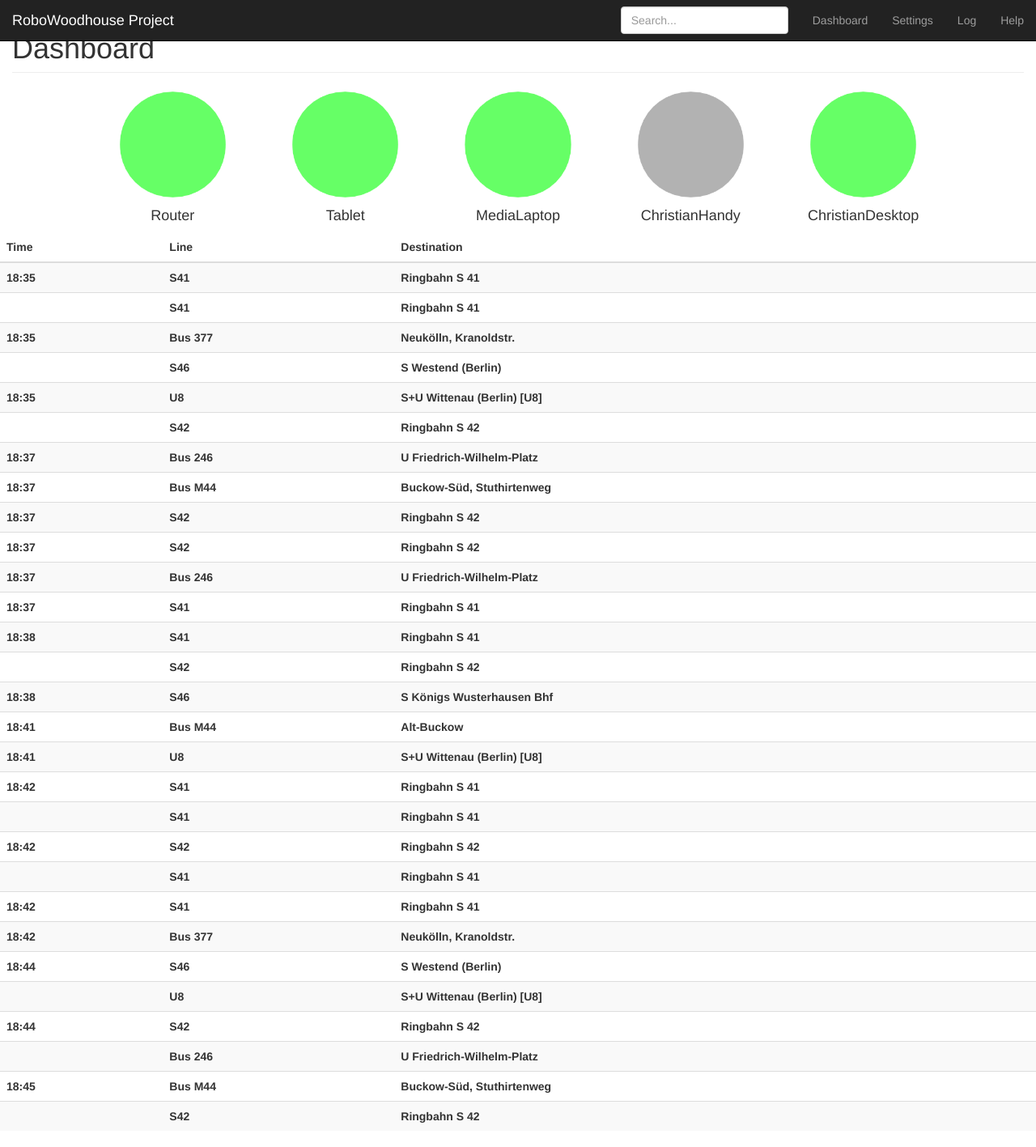
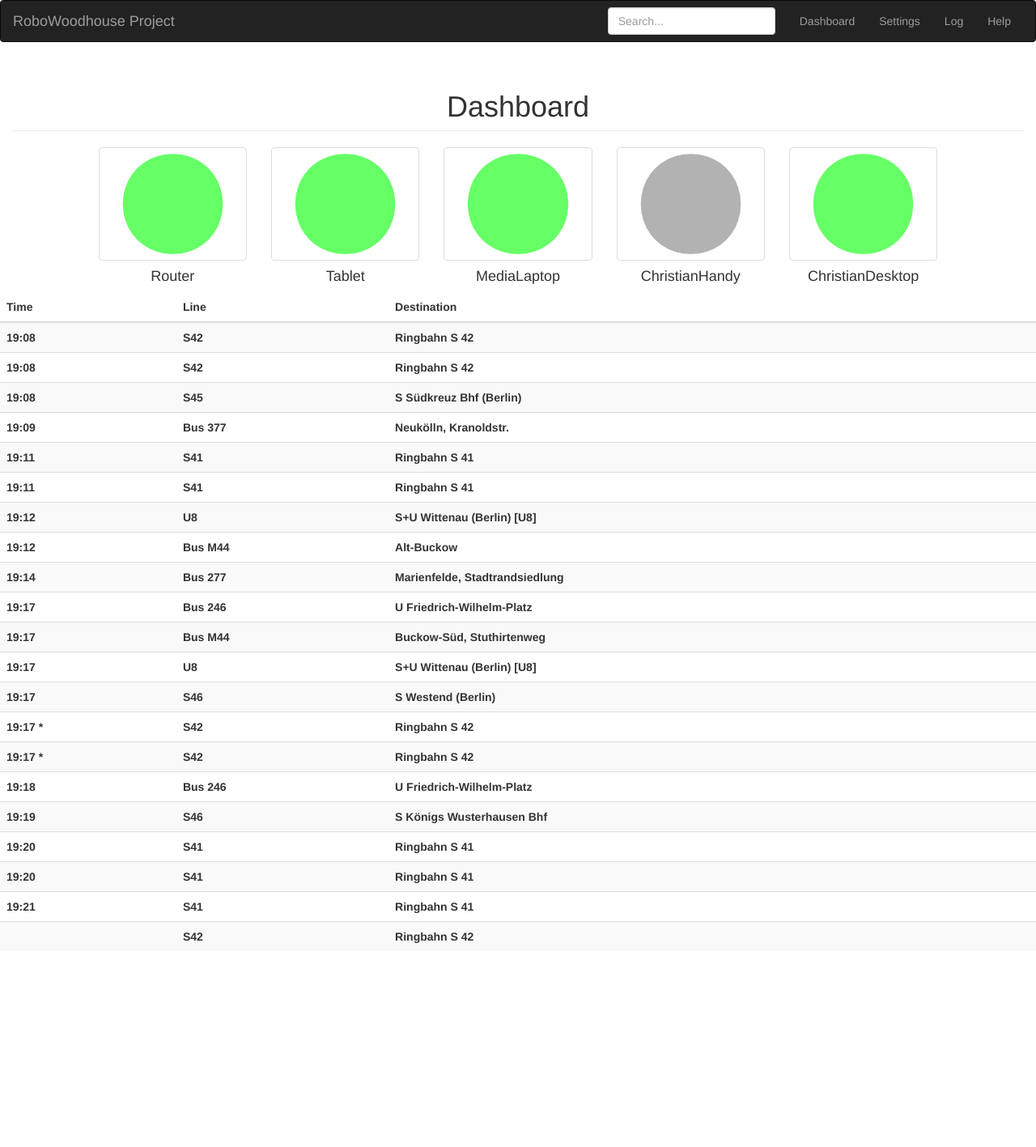
Before and after one commit to RoboWoodhouse/RoboButler, a PHP site: page / in a window 1280 px wide. Shown: the whole page at 81% size. After the commit the page ends 1195 px from the top, so only its background shows below. Run offline with PHP 8.4, Linux system fonts and the light colour scheme; lists and menus that the app fills with data are empty.

Commit message:
New Headline

```diff
--- a/content/activity.php
+++ b/content/activity.php
@@ -1,20 +1,20 @@
 <div class="col-lg-2 col-lg-offset-1 col-md-2 col-md-offset-1 placeholder">
-  <img align="center" class="img-responsive" height="200" src="./images/green.png" width="200"/>
+  <img align="center" class="img-thumbnail" height="200" src="./images/green.png" width="200"/>
   <h4 align="center">Router</h4>
 </div>
 <div class="col-lg-2 col-md-2 placeholder">
-  <img align="center" class="img-responsive" height="200" src="./images/green.png" width="200"/>
+  <img align="center" class="img-thumbnail" height="200" src="./images/green.png" width="200"/>
   <h4 align="center">Tablet</h4>
 </div>
 <div class="col-lg-2 col-md-2 placeholder">
-  <img align="center" class="img-responsive" height="200" src="./images/green.png" width="200"/>
+  <img align="center" class="img-thumbnail" height="200" src="./images/green.png" width="200"/>
   <h4 align="center">MediaLaptop</h4>
 </div>
 <div class="col-lg-2 col-md-2 placeholder">
-  <img align="center" class="img-responsive" height="200" src="./images/gray.png" width="200"/>
+  <img align="center" class="img-thumbnail" height="200" src="./images/gray.png" width="200"/>
   <h4 align="center">ChristianHandy</h4>
 </div>
 <div class="col-lg-2 col-md-2 placeholder">
-  <img align="center" class="img-responsive" height="200" src="./images/green.png" width="200"/>
+  <img align="center" class="img-thumbnail" height="200" src="./images/green.png" width="200"/>
   <h4 align="center">ChristianDesktop</h4>
 </div>
--- a/content/bvg.php
+++ b/content/bvg.php
@@ -9,144 +9,104 @@
     </thead>
     <tbody>
       <tr>
-        <th>18:35 </th>
+        <th>19:08</th>
+        <th>S42</th>
+        <th>Ringbahn S 42</th>
+      </tr>
+      <tr>
+        <th>19:08</th>
+        <th>S42</th>
+        <th>Ringbahn S 42</th>
+      </tr>
+      <tr>
+        <th>19:08</th>
+        <th>S45</th>
+        <th>S Südkreuz Bhf (Berlin)</th>
+      </tr>
+      <tr>
+        <th>19:09</th>
+        <th>Bus  377</th>
+        <th>Neukölln, Kranoldstr.</th>
+      </tr>
+      <tr>
+        <th>19:11</th>
         <th>S41</th>
         <th>Ringbahn S 41</th>
       </tr>
       <tr>
-        <th></th>
+        <th>19:11</th>
         <th>S41</th>
         <th>Ringbahn S 41</th>
       </tr>
       <tr>
-        <th>18:35 </th>
-        <th>Bus  377</th>
-        <th>Neukölln, Kranoldstr.</th>
+        <th>19:12</th>
+        <th>U8</th>
+        <th>S+U Wittenau (Berlin) [U8]</th>
       </tr>
       <tr>
-        <th></th>
+        <th>19:12</th>
+        <th>Bus  M44</th>
+        <th>Alt-Buckow</th>
+      </tr>
+      <tr>
+        <th>19:14</th>
+        <th>Bus  277</th>
+        <th>Marienfelde, Stadtrandsiedlung</th>
+      </tr>
+      <tr>
+        <th>19:17</th>
+        <th>Bus  246</th>
+        <th>U Friedrich-Wilhelm-Platz</th>
+      </tr>
+      <tr>
+        <th>19:17</th>
+        <th>Bus  M44</th>
+        <th>Buckow-Süd, Stuthirtenweg</th>
+      </tr>
+      <tr>
+        <th>19:17</th>
+        <th>U8</th>
+        <th>S+U Wittenau (Berlin) [U8]</th>
+      </tr>
+      <tr>
+        <th>19:17</th>
         <th>S46</th>
         <th>S Westend (Berlin)</th>
       </tr>
       <tr>
-        <th>18:35 </th>
-        <th>U8</th>
-        <th>S+U Wittenau (Berlin) [U8]</th>
-      </tr>
-      <tr>
-        <th></th>
+        <th>19:17 *</th>
         <th>S42</th>
         <th>Ringbahn S 42</th>
       </tr>
       <tr>
-        <th>18:37</th>
+        <th>19:17 *</th>
+        <th>S42</th>
+        <th>Ringbahn S 42</th>
+      </tr>
+      <tr>
+        <th>19:18</th>
         <th>Bus  246</th>
         <th>U Friedrich-Wilhelm-Platz</th>
       </tr>
       <tr>
-        <th>18:37</th>
-        <th>Bus  M44</th>
-        <th>Buckow-Süd, Stuthirtenweg</th>
+        <th>19:19</th>
+        <th>S46</th>
+        <th>S Königs Wusterhausen Bhf</th>
       </tr>
       <tr>
-        <th>18:37</th>
-        <th>S42</th>
-        <th>Ringbahn S 42</th>
-      </tr>
-      <tr>
-        <th>18:37</th>
-        <th>S42</th>
-        <th>Ringbahn S 42</th>
-      </tr>
-      <tr>
-        <th>18:37</th>
-        <th>Bus  246</th>
-        <th>U Friedrich-Wilhelm-Platz</th>
-      </tr>
-      <tr>
-        <th>18:37</th>
+        <th>19:20</th>
         <th>S41</th>
         <th>Ringbahn S 41</th>
       </tr>
       <tr>
-        <th>18:38 </th>
+        <th>19:20</th>
         <th>S41</th>
         <th>Ringbahn S 41</th>
       </tr>
       <tr>
-        <th></th>
-        <th>S42</th>
-        <th>Ringbahn S 42</th>
-      </tr>
-      <tr>
-        <th>18:38</th>
-        <th>S46</th>
-        <th>S Königs Wusterhausen Bhf</th>
-      </tr>
-      <tr>
-        <th>18:41</th>
-        <th>Bus  M44</th>
-        <th>Alt-Buckow</th>
-      </tr>
-      <tr>
-        <th>18:41</th>
-        <th>U8</th>
-        <th>S+U Wittenau (Berlin) [U8]</th>
-      </tr>
-      <tr>
-        <th>18:42 </th>
+        <th>19:21 </th>
         <th>S41</th>
         <th>Ringbahn S 41</th>
-      </tr>
-      <tr>
-        <th></th>
-        <th>S41</th>
-        <th>Ringbahn S 41</th>
-      </tr>
-      <tr>
-        <th>18:42 </th>
-        <th>S42</th>
-        <th>Ringbahn S 42</th>
-      </tr>
-      <tr>
-        <th></th>
-        <th>S41</th>
-        <th>Ringbahn S 41</th>
-      </tr>
-      <tr>
-        <th>18:42</th>
-        <th>S41</th>
-        <th>Ringbahn S 41</th>
-      </tr>
-      <tr>
-        <th>18:42</th>
-        <th>Bus  377</th>
-        <th>Neukölln, Kranoldstr.</th>
-      </tr>
-      <tr>
-        <th>18:44 </th>
-        <th>S46</th>
-        <th>S Westend (Berlin)</th>
-      </tr>
-      <tr>
-        <th></th>
-        <th>U8</th>
-        <th>S+U Wittenau (Berlin) [U8]</th>
-      </tr>
-      <tr>
-        <th>18:44 </th>
-        <th>S42</th>
-        <th>Ringbahn S 42</th>
-      </tr>
-      <tr>
-        <th></th>
-        <th>Bus  246</th>
-        <th>U Friedrich-Wilhelm-Platz</th>
-      </tr>
-      <tr>
-        <th>18:45 </th>
-        <th>Bus  M44</th>
-        <th>Buckow-Süd, Stuthirtenweg</th>
       </tr>
       <tr>
         <th></th>
--- a/content/header.php
+++ b/content/header.php
@@ -10,7 +10,8 @@
 
             <!-- Bootstrap core CSS -->
             <link href="./css/bootstrap.min.css" rel="stylesheet">
-
+            <!-- Activity CSS -->
+            <link href="./css/activity.css" rel="stylesheet">
             <!-- IE10 viewport hack for Surface/desktop Windows 8 bug -->
             <link href="./css/ie10-viewport-bug-workaround.css" rel="stylesheet">
 
--- /dev/null
+++ b/css/activity.css
@@ -0,0 +1,11 @@
+.image {
+   position: relative;
+   width: 100%; /* for IE 6 */
+}
+
+h2 {
+   position: absolute;
+   top: 50px;
+   left: 0;
+   width: 100%;
+}
--- a/index.php
+++ b/index.php
@@ -6,14 +6,16 @@
   </head>
 
   <body>
-  <nav  class="navbar navbar-inverse navbar-fixed-top">
+  <nav  class="navbar navbar-inverse">
     <?php include ('content/navbar.php'); ?>
   </nav>
 
   <div class="container-fluid">
     <div class="row">
       <div class="col-md-12 main">
+        <center>
         <h1 class="page-header">Dashboard</h1>
+        </center>
       </div><!--Page Header-->
     </div><!-- row-->
     <div class="row">
--- a/logfile.txt
+++ b/logfile.txt
@@ -7,3 +7,6 @@
 REQUEST TO https://fahrinfo.bvg.de/Fahrinfo/bin/stboard.bin/en?boardType=depRT&application=FILTER&view=STATIONINFO&maxJourneys=20&REQProduct_5_name=yes&REQProduct_6_name=yes&REQProduct_0_name=yes&REQProduct_1_name=yes&REQProduct_2_name=yes&REQProduct_3_name=yes&REQProduct_4_name=yes&input=+S%2BU+Hermannstr.+%28Berlin%29&REQ0JourneyStopsSID=A%3D1%40O%3DS%2BU+Hermannstr.+%28Berlin%29%40X%3D13431699%40Y%3D52467177%40U%3D80%40L%3D9079221%40B%3D1%40p%3D1452855421%40&REQ0JourneyProduct_prod_list_6=0000001000000000&REQ0JourneyProduct_prod_list_0=1000000000000000&REQ0JourneyProduct_prod_list_1=0100000000000000&REQ0JourneyProduct_prod_list_2=0010000000000000&REQ0JourneyProduct_prod_list_3=0001000000000000&REQ0JourneyProduct_prod_list_4=0000100000000000&existBikeEverywhere=yes&selectDate=today&dateBegin=10.2.16&dateEnd=10.8.16&time=18%3A25&timeselectEnd=Reset&start= AT 18:25 ON THE 10.2.16
 REQUEST TO https://fahrinfo.bvg.de/Fahrinfo/bin/stboard.bin/en?boardType=depRT&application=FILTER&view=STATIONINFO&maxJourneys=20&REQProduct_5_name=yes&REQProduct_6_name=yes&REQProduct_0_name=yes&REQProduct_1_name=yes&REQProduct_2_name=yes&REQProduct_3_name=yes&REQProduct_4_name=yes&input=+S%2BU+Hermannstr.+%28Berlin%29&REQ0JourneyStopsSID=A%3D1%40O%3DS%2BU+Hermannstr.+%28Berlin%29%40X%3D13431699%40Y%3D52467177%40U%3D80%40L%3D9079221%40B%3D1%40p%3D1452855421%40&REQ0JourneyProduct_prod_list_6=0000001000000000&REQ0JourneyProduct_prod_list_0=1000000000000000&REQ0JourneyProduct_prod_list_1=0100000000000000&REQ0JourneyProduct_prod_list_2=0010000000000000&REQ0JourneyProduct_prod_list_3=0001000000000000&REQ0JourneyProduct_prod_list_4=0000100000000000&existBikeEverywhere=yes&selectDate=today&dateBegin=10.2.16&dateEnd=10.8.16&time=18%3A34&timeselectEnd=Reset&start= AT 18:34 ON THE 10.2.16
 REQUEST TO https://fahrinfo.bvg.de/Fahrinfo/bin/stboard.bin/en?boardType=depRT&application=FILTER&view=STATIONINFO&maxJourneys=20&REQProduct_5_name=yes&REQProduct_6_name=yes&REQProduct_0_name=yes&REQProduct_1_name=yes&REQProduct_2_name=yes&REQProduct_3_name=yes&REQProduct_4_name=yes&input=+S%2BU+Hermannstr.+%28Berlin%29&REQ0JourneyStopsSID=A%3D1%40O%3DS%2BU+Hermannstr.+%28Berlin%29%40X%3D13431699%40Y%3D52467177%40U%3D80%40L%3D9079221%40B%3D1%40p%3D1452855421%40&REQ0JourneyProduct_prod_list_6=0000001000000000&REQ0JourneyProduct_prod_list_0=1000000000000000&REQ0JourneyProduct_prod_list_1=0100000000000000&REQ0JourneyProduct_prod_list_2=0010000000000000&REQ0JourneyProduct_prod_list_3=0001000000000000&REQ0JourneyProduct_prod_list_4=0000100000000000&existBikeEverywhere=yes&selectDate=today&dateBegin=10.2.16&dateEnd=10.8.16&time=18%3A35&timeselectEnd=Reset&start= AT 18:35 ON THE 10.2.16
+REQUEST TO https://fahrinfo.bvg.de/Fahrinfo/bin/stboard.bin/en?boardType=depRT&application=FILTER&view=STATIONINFO&maxJourneys=20&REQProduct_5_name=yes&REQProduct_6_name=yes&REQProduct_0_name=yes&REQProduct_1_name=yes&REQProduct_2_name=yes&REQProduct_3_name=yes&REQProduct_4_name=yes&input=+S%2BU+Hermannstr.+%28Berlin%29&REQ0JourneyStopsSID=A%3D1%40O%3DS%2BU+Hermannstr.+%28Berlin%29%40X%3D13431699%40Y%3D52467177%40U%3D80%40L%3D9079221%40B%3D1%40p%3D1452855421%40&REQ0JourneyProduct_prod_list_6=0000001000000000&REQ0JourneyProduct_prod_list_0=1000000000000000&REQ0JourneyProduct_prod_list_1=0100000000000000&REQ0JourneyProduct_prod_list_2=0010000000000000&REQ0JourneyProduct_prod_list_3=0001000000000000&REQ0JourneyProduct_prod_list_4=0000100000000000&existBikeEverywhere=yes&selectDate=today&dateBegin=10.2.16&dateEnd=10.8.16&time=18%3A43&timeselectEnd=Reset&start= AT 18:43 ON THE 10.2.16
+REQUEST TO https://fahrinfo.bvg.de/Fahrinfo/bin/stboard.bin/en?boardType=depRT&application=FILTER&view=STATIONINFO&maxJourneys=20&REQProduct_5_name=yes&REQProduct_6_name=yes&REQProduct_0_name=yes&REQProduct_1_name=yes&REQProduct_2_name=yes&REQProduct_3_name=yes&REQProduct_4_name=yes&input=+S%2BU+Hermannstr.+%28Berlin%29&REQ0JourneyStopsSID=A%3D1%40O%3DS%2BU+Hermannstr.+%28Berlin%29%40X%3D13431699%40Y%3D52467177%40U%3D80%40L%3D9079221%40B%3D1%40p%3D1452855421%40&REQ0JourneyProduct_prod_list_6=0000001000000000&REQ0JourneyProduct_prod_list_0=1000000000000000&REQ0JourneyProduct_prod_list_1=0100000000000000&REQ0JourneyProduct_prod_list_2=0010000000000000&REQ0JourneyProduct_prod_list_3=0001000000000000&REQ0JourneyProduct_prod_list_4=0000100000000000&existBikeEverywhere=yes&selectDate=today&dateBegin=10.2.16&dateEnd=10.8.16&time=19%3A7&timeselectEnd=Reset&start= AT 19:7 ON THE 10.2.16
+REQUEST TO https://fahrinfo.bvg.de/Fahrinfo/bin/stboard.bin/en?boardType=depRT&application=FILTER&view=STATIONINFO&maxJourneys=20&REQProduct_5_name=yes&REQProduct_6_name=yes&REQProduct_0_name=yes&REQProduct_1_name=yes&REQProduct_2_name=yes&REQProduct_3_name=yes&REQProduct_4_name=yes&input=+S%2BU+Hermannstr.+%28Berlin%29&REQ0JourneyStopsSID=A%3D1%40O%3DS%2BU+Hermannstr.+%28Berlin%29%40X%3D13431699%40Y%3D52467177%40U%3D80%40L%3D9079221%40B%3D1%40p%3D1452855421%40&REQ0JourneyProduct_prod_list_6=0000001000000000&REQ0JourneyProduct_prod_list_0=1000000000000000&REQ0JourneyProduct_prod_list_1=0100000000000000&REQ0JourneyProduct_prod_list_2=0010000000000000&REQ0JourneyProduct_prod_list_3=0001000000000000&REQ0JourneyProduct_prod_list_4=0000100000000000&existBikeEverywhere=yes&selectDate=today&dateBegin=10.2.16&dateEnd=10.8.16&time=19%3A8&timeselectEnd=Reset&start= AT 19:8 ON THE 10.2.16
```
Also changed, not shown: 3 other files.
